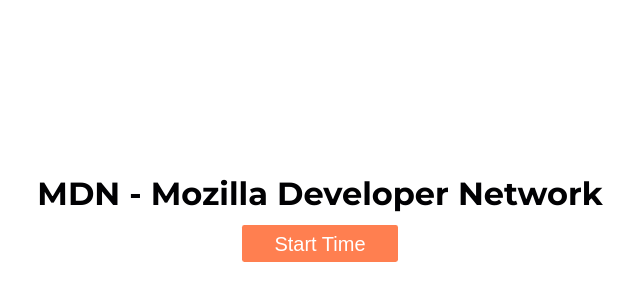
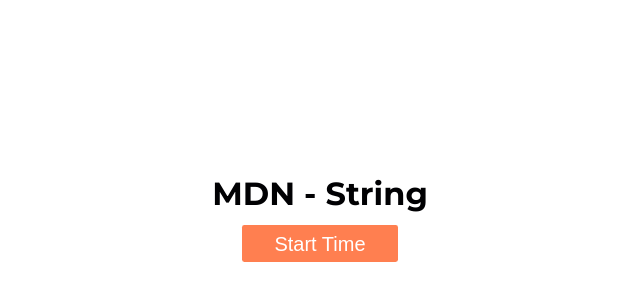
Before and after one commit to mehedihasanwd/js-mdn, a plain HTML site: page index.html in a window 1280 px wide. Shown: the part 176-476 px from the top of the page, without its empty margins (320-960 px from the left). Drawn offline with Linux system fonts and the light colour scheme.

Commit message:
Edit index.html

```diff
--- a/index.html
+++ b/index.html
@@ -9,14 +9,14 @@
   <!-- Vanilla CSS -->
   <link rel="stylesheet" href="css/style.css">
   <title>
-    MDN - Mozilla Developer Network
+    MDN - String
   </title>
 </head>
 
 <body>
   <div class="container">
     <h1>
-      MDN - Mozilla Developer Network
+      MDN - String
     </h1>
     <button class="btn" id='btn'>
       Start Time
```
